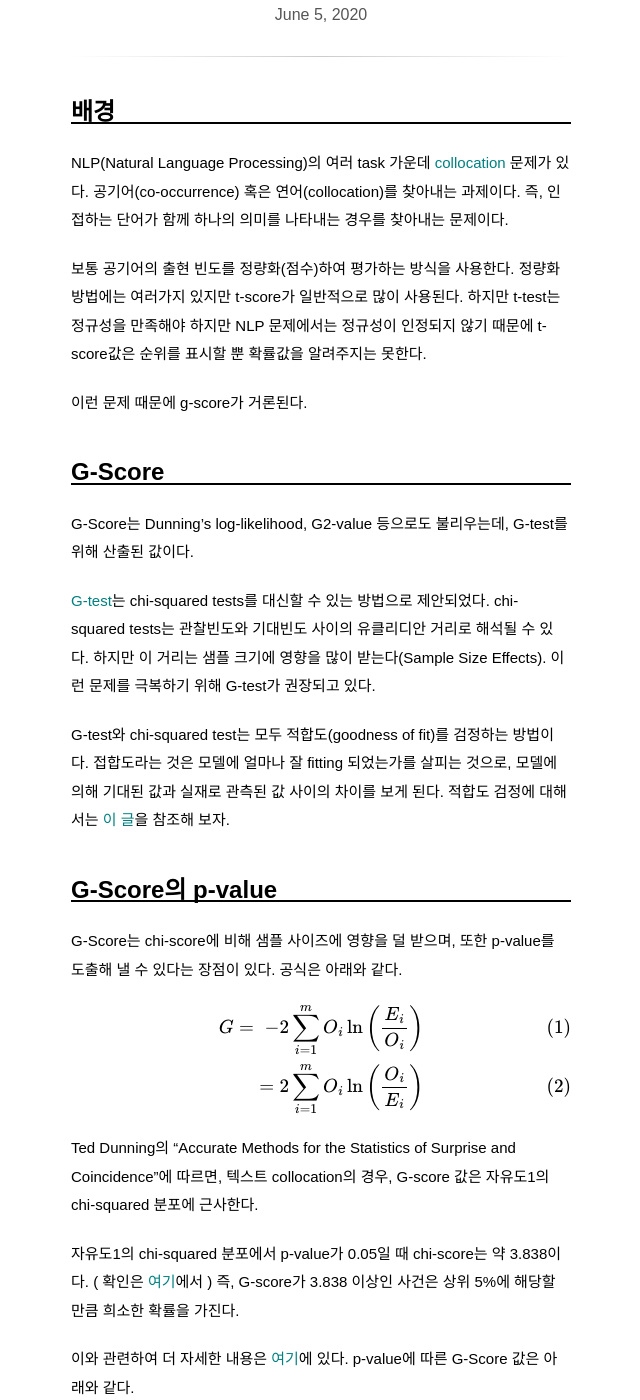
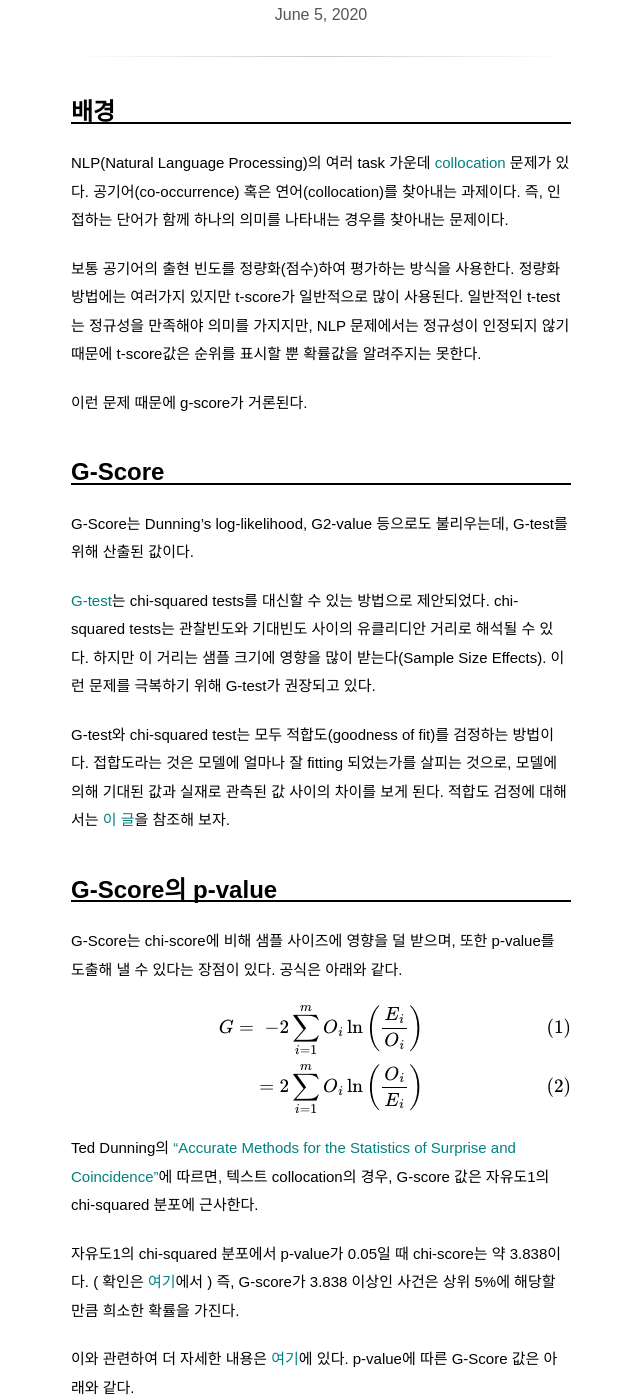
Before and after one commit to pinedance/blog, a Jekyll site: the page built from _posts/NLPs/2020-06-05-collocation-G-score-p-value.md, in a window 1280 px wide and 1400 px high, scrolled down 237 px. Shown: the whole window, without its empty margins (319-959 px from the left). Built offline with Jekyll 4.4.1, drawn with Linux system fonts in a browser that asks for light colours; some web fonts are replaced; formulas are drawn with MathJax 3; comment, search, counter and statistics services are not loaded.

Commit message:
updte 2020-06-05-collocation-G-score-p-value.md

```diff
--- a/_posts/NLPs/2020-06-05-collocation-G-score-p-value.md
+++ b/_posts/NLPs/2020-06-05-collocation-G-score-p-value.md
@@ -9,13 +9,13 @@ use_math: True
 
 NLP(Natural Language Processing)의 여러 task 가운데 [collocation](https://en.wikipedia.org/wiki/Collocation) 문제가 있다. 공기어(co-occurrence) 혹은 연어(collocation)를 찾아내는 과제이다. 즉, 인접하는 단어가 함께 하나의 의미를 나타내는 경우를 찾아내는 문제이다.
 
-보통 공기어의 출현 빈도를 정량화(점수)하여 평가하는 방식을 사용한다. 정량화 방법에는 여러가지 있지만 t-score가 일반적으로 많이 사용된다. 하지만 t-test는 정규성을 만족해야 하지만 NLP 문제에서는 정규성이 인정되지 않기 때문에 t-score값은 순위를 표시할 뿐 확률값을 알려주지는 못한다.
+보통 공기어의 출현 빈도를 정량화(점수)하여 평가하는 방식을 사용한다. 정량화 방법에는 여러가지 있지만 t-score가 일반적으로 많이 사용된다. 일반적인 t-test는 정규성을 만족해야 의미를 가지지만, NLP 문제에서는 정규성이 인정되지 않기 때문에 t-score값은 순위를 표시할 뿐 확률값을 알려주지는 못한다.
 
 이런 문제 때문에 g-score가 거론된다.
 
 ## G-Score
 
- G-Score는 Dunning’s log-likelihood, G2-value 등으로도 불리우는데, G-test를 위해 산출된 값이다.
+G-Score는 Dunning’s log-likelihood, G2-value 등으로도 불리우는데, G-test를 위해 산출된 값이다.
 
 [G-test](https://en.wikipedia.org/wiki/G-test)는 chi-squared tests를 대신할 수 있는 방법으로 제안되었다. chi-squared tests는 관찰빈도와 기대빈도 사이의 유클리디안 거리로 해석될 수 있다. 하지만 이 거리는 샘플 크기에 영향을 많이 받는다(Sample Size Effects). 이런 문제를 극복하기 위해 G-test가 권장되고 있다.
 
@@ -26,15 +26,13 @@ G-test와 chi-squared test는 모두 적합도(goodness of fit)를 검정하는
 G-Score는 chi-score에 비해 샘플 사이즈에 영향을 덜 받으며, 또한 p-value를 도출해 낼 수 있다는 장점이 있다. 공식은 아래와 같다.
 
 $$
-
 \begin{alignat}{2}
 G  =  \; -2 \sum_{i=1}^m O_i \ln\left(\frac{E_i}{O_i}\right) \\
    =      2 \sum_{i=1}^m O_i \ln\left(\frac{O_i}{E_i}\right)
 \end{alignat}
-
 $$
 
-Ted Dunning의 "Accurate Methods for the Statistics of Surprise and Coincidence"에 따르면, 텍스트 collocation의 경우, G-score 값은 자유도1의 chi-squared 분포에 근사한다.
+Ted Dunning의 ["Accurate Methods for the Statistics of Surprise and Coincidence"](https://www.aclweb.org/anthology/J93-1003/)에 따르면, 텍스트 collocation의 경우, G-score 값은 자유도1의 chi-squared 분포에 근사한다.
 
 자유도1의 chi-squared 분포에서 p-value가 0.05일 때 chi-score는 약 3.838이다. ( 확인은 [여기](http://www.statdistributions.com/chisquare?p=0.05&df=1)에서 ) 즉, G-score가 3.838 이상인 사건은 상위 5%에 해당할 만큼 희소한 확률을 가진다.
 
```
